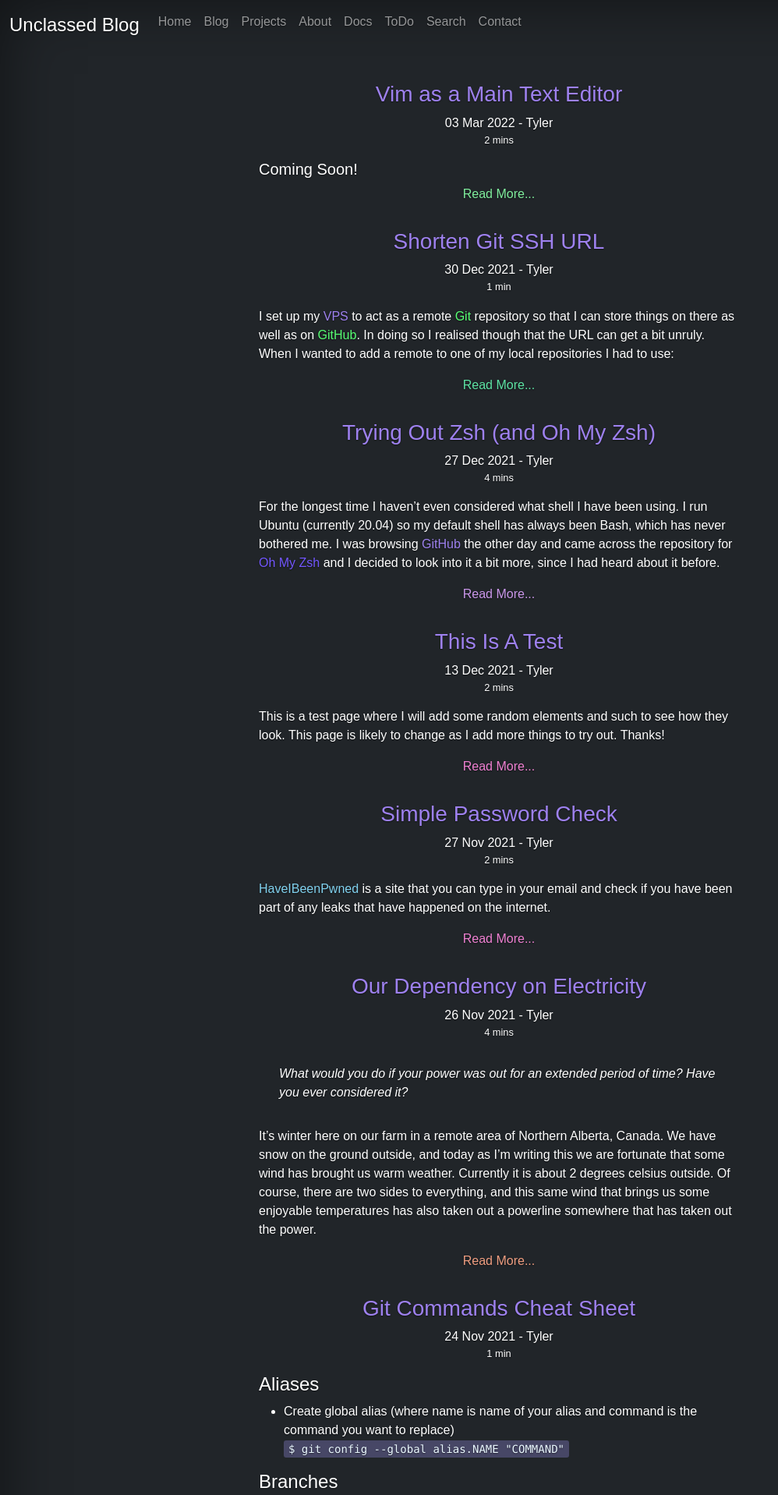
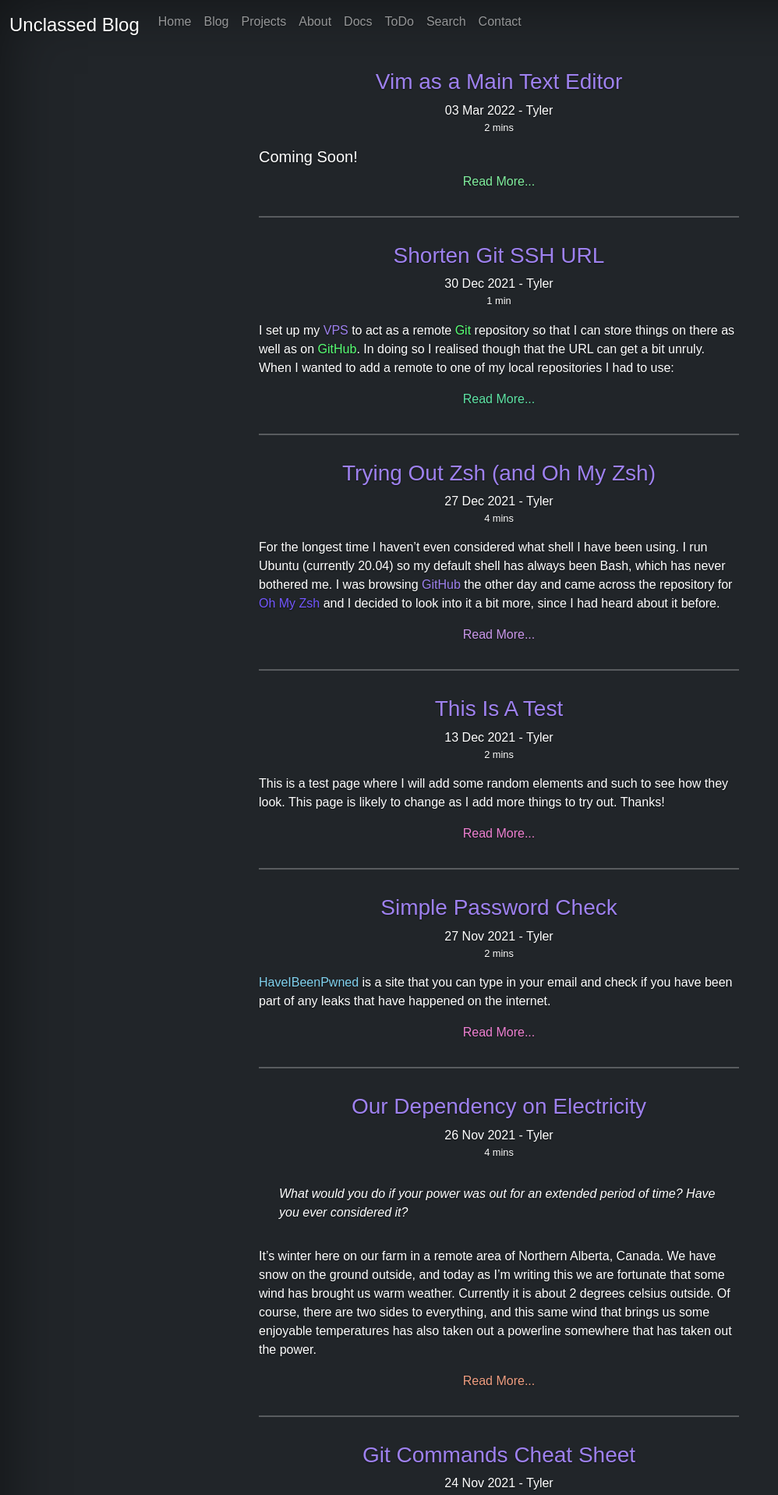
Before and after one commit to UnclassedPenguin/unclassedpenguin.github.io, a Jekyll site: the page built from blog/index.html, in a window 1280 px wide. Shown: the top 1917 px of the page at 78% size, without its empty margins (0-998 px from the left). Built offline with Jekyll 4.4.1, drawn with Linux system fonts in a browser that asks for light colours; the list of posts is cut into pages by our own code.

Commit message:
added hr to blog page. Fixed padding between blog/project/footer

```diff
--- a/_includes/footer.html
+++ b/_includes/footer.html
@@ -1,4 +1,4 @@
-<footer class="footer mt-auto py-3 text-center">
+<footer class="footer mt-auto text-center">
   <span class="text-muted">
     <small>Made by
       <!--<img class="text-light iconimg" src="{{ site.baseurl }}/assets/images/github.svg" alt="github logo" height="20" width="20">-->
--- a/assets/css/styles.scss
+++ b/assets/css/styles.scss
@@ -20,6 +20,22 @@ blockquote {
   padding: 0 0 0 10px;
   margin: 2rem 1rem 2rem 1rem;
   //border-left: 2px solid #ccc;
+}
+
+hr {
+  height: 2px !important;
+  color: white;
+  margin-top: 2rem !important;
+  margin-bottom: 2rem !important;
+}
+
+footer {
+  padding-bottom: 2rem !important;
+}
+
+.blog-excerpt {
+  padding-top: 0px !important;
+  padding-bottom: 0px !important;
 }
 
 #results-container {
@@ -214,6 +230,11 @@ html, body, .wrapper {
   border-bottom-color: #fff;
 }
 
+.card-body {
+  padding-bottom: 0px !important;
+  padding-top: 0px !important;
+}
+
 .card-img-top {
   border-top-left-radius: 10px;
   border-top-right-radius: 10px;
--- a/blog/index.html
+++ b/blog/index.html
@@ -7,7 +7,7 @@ title: Blog
 <div class="row">
   <div class="col-md-2 col-lg-3 col-xxl-4">
   </div>
-  <div class="col-md-8 col-lg-6 col-xxl-4 py-3 text-white">
+  <div class="blog-excerpt col-md-8 col-lg-6 col-xxl-4 text-white">
     {% if post.url contains "draft" %}
       <h3 class="text-center"><a class="randomcolorheader" href="{{ site.baseurl }}{{ post.url }}">{{ post.title }}</a></h3>
       <p class="text-center" style="margin-bottom:0;">{{ post.date | date_to_string}} - {{ post.author }} </p>
@@ -30,6 +30,7 @@ title: Blog
       <div class="col-md-4">
       </div>
     </div>
+    <hr>
   </div>
   <div class="col-md-2 col-lg-3 col-xxl-4">
   </div>
--- a/projects.html
+++ b/projects.html
@@ -8,7 +8,7 @@ permalink: /projects/
 
 {% for item in site.data.projects %}
 {% if item.projectName and item.projectDescription %}
-<div class="row pb-3">
+<div class="row">
   <div class="card bg-transparent border-0 ">
     {% if item.projectImage %}
       {% if item.projectGithub %}
@@ -37,7 +37,7 @@ permalink: /projects/
       <p class="card-text"> {{ item.projectDescription }} </p>
       <div class="row">
         {% if item.projectGithub %}
-        <div class="col-sm pb-2 text-center">
+        <div class="col-sm text-center">
           <a href="{{ item.projectGithub }}" class="btn btn-secondary text-white w-50" target="_blank">Source</a>
         </div>
         {% endif %}
```
